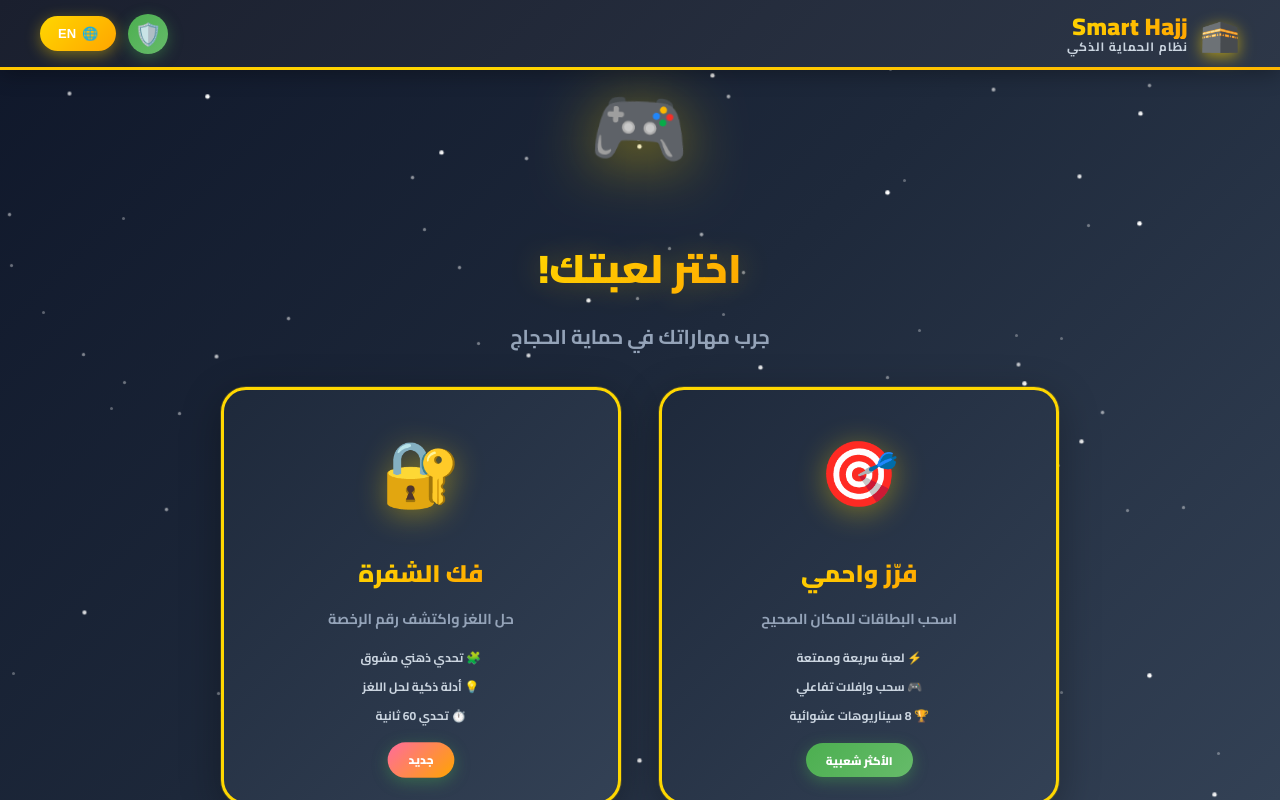
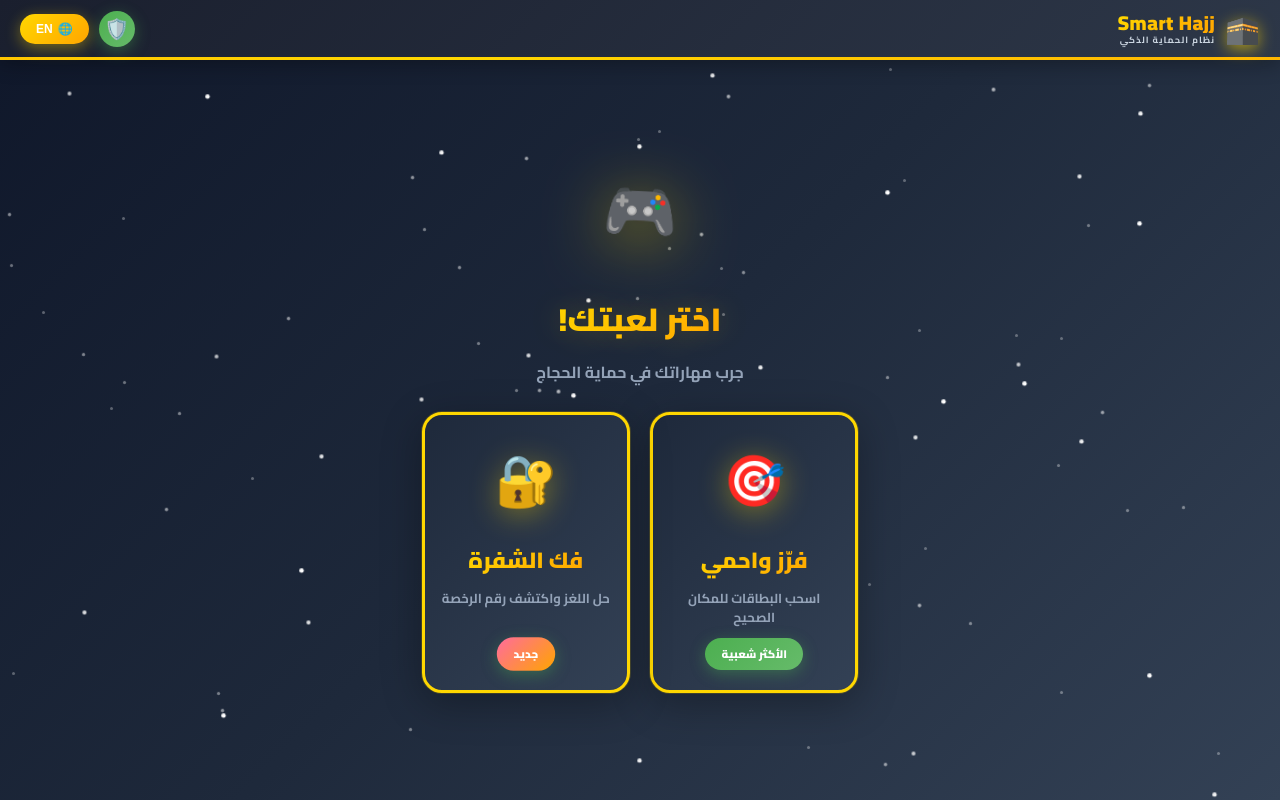
Before and after one commit to ManalAlyami7/new_game, a plain HTML site: page index.html in a window 1280 px wide. Drawn offline with nearby package versions, Linux system fonts and the light colour scheme.

Commit message:
Update index.html

```diff
--- a/index.html
+++ b/index.html
@@ -33,7 +33,6 @@ body {
     background-attachment: fixed;
 }
 
-/* Animated stars background */
 .star {
     position: fixed;
     width: 3px;
@@ -62,14 +61,14 @@ body {
 
 .top-bar {
     background: linear-gradient(135deg, #1a1f2e 0%, #2d3748 100%);
-    padding: 0 clamp(20px, 4vw, 40px);
+    padding: 0 20px;
     display: flex;
     justify-content: space-between;
     align-items: center;
     box-shadow: 0 4px 20px rgba(0, 0, 0, 0.3);
     position: relative;
     border-bottom: 3px solid #FFD700;
-    height: 70px;
+    height: 60px;
     flex-shrink: 0;
 }
 
@@ -93,11 +92,11 @@ body {
 .brand-logo {
     display: flex;
     align-items: center;
-    gap: 12px;
+    gap: 10px;
 }
 
 .brand-icon {
-    font-size: 32px;
+    font-size: 28px;
     filter: drop-shadow(0 4px 8px rgba(255, 215, 0, 0.6));
 }
 
@@ -108,7 +107,7 @@ body {
 }
 
 .brand-text {
-    font-size: clamp(18px, 2.5vw, 24px);
+    font-size: 20px;
     font-weight: 900;
     background: linear-gradient(135deg, #FFD700 0%, #FFA500 100%);
     -webkit-background-clip: text;
@@ -119,7 +118,7 @@ body {
 }
 
 .brand-tagline {
-    font-size: clamp(9px, 1.2vw, 12px);
+    font-size: 9px;
     color: #CBD5E0;
     font-weight: 600;
     letter-spacing: 1px;
@@ -130,23 +129,23 @@ body {
 .header-actions {
     display: flex;
     align-items: center;
-    gap: 12px;
+    gap: 10px;
 }
 
 .lang-toggle {
     background: linear-gradient(135deg, #FFD700 0%, #FFA500 100%);
     border: none;
     color: white;
-    padding: 10px 18px;
+    padding: 8px 16px;
     border-radius: 50px;
     cursor: pointer;
-    font-size: 13px;
+    font-size: 12px;
     font-weight: 900;
     transition: all 0.3s ease;
     box-shadow: 0 4px 15px rgba(255, 215, 0, 0.4);
     display: flex;
     align-items: center;
-    gap: 6px;
+    gap: 5px;
 }
 
 .lang-toggle:hover {
@@ -155,14 +154,14 @@ body {
 }
 
 .header-shield {
-    width: 40px;
-    height: 40px;
+    width: 36px;
+    height: 36px;
     background: linear-gradient(135deg, #4CAF50 0%, #66BB6A 100%);
     border-radius: 50%;
     display: flex;
     align-items: center;
     justify-content: center;
-    font-size: 22px;
+    font-size: 20px;
     box-shadow: 0 4px 15px rgba(76, 175, 80, 0.4);
 }
 
@@ -170,7 +169,9 @@ body {
     flex: 1;
     display: flex;
     flex-direction: column;
-    padding: clamp(20px, 3vh, 40px) clamp(20px, 4vw, 60px);
+    align-items: center;
+    justify-content: center;
+    padding: 20px;
     overflow: hidden;
 }
 
@@ -179,8 +180,8 @@ body {
     flex-direction: column;
     align-items: center;
     justify-content: center;
-    height: 100%;
     animation: fadeInUp 0.6s ease;
+    max-width: 100%;
 }
 
 @keyframes fadeInUp {
@@ -189,8 +190,8 @@ body {
 }
 
 .selection-hero {
-    font-size: clamp(60px, 10vh, 100px);
-    margin-bottom: clamp(15px, 2vh, 25px);
+    font-size: 60px;
+    margin-bottom: 10px;
     animation: float 4s ease-in-out infinite;
     filter: drop-shadow(0 10px 30px rgba(255, 215, 0, 0.5));
 }
@@ -201,38 +202,37 @@ body {
 }
 
 .selection-title {
-    font-size: clamp(32px, 5vh, 48px);
+    font-size: 32px;
     background: linear-gradient(135deg, #FFD700 0%, #FFA500 100%);
     -webkit-background-clip: text;
     -webkit-text-fill-color: transparent;
     background-clip: text;
     font-weight: 900;
-    margin-bottom: clamp(8px, 1.5vh, 15px);
+    margin-bottom: 8px;
     text-align: center;
     text-shadow: 0 0 30px rgba(255, 215, 0, 0.3);
 }
 
 .selection-subtitle {
-    font-size: clamp(16px, 2.5vh, 22px);
+    font-size: 16px;
     color: #94A3B8;
     font-weight: 700;
-    margin-bottom: clamp(25px, 4vh, 40px);
+    margin-bottom: 25px;
     text-align: center;
 }
 
 .games-container {
     display: flex;
-    gap: clamp(20px, 3vw, 40px);
-    width: 100%;
-    max-width: 900px;
+    gap: 20px;
     justify-content: center;
+    max-width: 700px;
 }
 
 .game-card {
     background: linear-gradient(135deg, #1E293B 0%, #334155 100%);
     border: 3px solid #FFD700;
-    border-radius: 25px;
-    padding: clamp(25px, 3vh, 35px) clamp(20px, 2.5vw, 30px);
+    border-radius: 20px;
+    padding: 20px 15px;
     cursor: pointer;
     transition: all 0.4s cubic-bezier(0.34, 1.56, 0.64, 1);
     box-shadow: 0 10px 40px rgba(0, 0, 0, 0.3), 0 0 0 1px rgba(255, 215, 0, 0.2);
@@ -244,7 +244,7 @@ body {
     flex-direction: column;
     align-items: center;
     flex: 1;
-    max-width: 400px;
+    max-width: 280px;
     animation: cardAppear 0.6s ease backwards;
 }
 
@@ -272,25 +272,25 @@ body {
 }
 
 .game-card:hover {
-    transform: translateY(-10px) scale(1.03);
+    transform: translateY(-8px) scale(1.03);
     box-shadow: 0 20px 60px rgba(255, 215, 0, 0.4), 0 0 0 3px rgba(255, 215, 0, 0.4);
     border-color: #FFA500;
 }
 
 .game-card:active {
-    transform: translateY(-5px) scale(1.01);
+    transform: translateY(-4px) scale(1.01);
 }
 
 .game-icon {
-    font-size: clamp(60px, 8vh, 90px);
-    margin-bottom: clamp(15px, 2vh, 20px);
+    font-size: 50px;
+    margin-bottom: 10px;
     filter: drop-shadow(0 5px 15px rgba(255, 215, 0, 0.4));
     animation: gameIconFloat 3s ease-in-out infinite;
 }
 
 @keyframes gameIconFloat {
     0%, 100% { transform: translateY(0); }
-    50% { transform: translateY(-8px); }
+    50% { transform: translateY(-6px); }
 }
 
 .game-card:hover .game-icon {
@@ -303,49 +303,33 @@ body {
 }
 
 .game-name {
-    font-size: clamp(24px, 3vh, 32px);
+    font-size: 22px;
     font-weight: 900;
     background: linear-gradient(135deg, #FFD700 0%, #FFA500 100%);
     -webkit-background-clip: text;
     -webkit-text-fill-color: transparent;
     background-clip: text;
-    margin-bottom: clamp(10px, 1.5vh, 15px);
+    margin-bottom: 8px;
 }
 
 .game-description {
-    font-size: clamp(14px, 1.8vh, 17px);
+    font-size: 13px;
     color: #94A3B8;
     font-weight: 600;
-    line-height: 1.5;
-    margin-bottom: clamp(15px, 2vh, 20px);
-}
-
-.game-features {
-    display: flex;
-    flex-direction: column;
-    gap: clamp(6px, 0.8vh, 10px);
-    margin-bottom: clamp(15px, 2vh, 20px);
-}
-
-.game-feature {
-    font-size: clamp(12px, 1.5vh, 15px);
-    color: #CBD5E0;
-    font-weight: 600;
-    display: flex;
-    align-items: center;
-    justify-content: center;
-    gap: 8px;
+    line-height: 1.4;
+    margin-bottom: 12px;
 }
 
 .game-badge {
     display: inline-block;
     background: linear-gradient(135deg, #4CAF50 0%, #66BB6A 100%);
     color: white;
-    padding: clamp(6px, 0.8vh, 8px) clamp(15px, 2vw, 20px);
+    padding: 6px 16px;
     border-radius: 50px;
-    font-size: clamp(11px, 1.4vh, 13px);
+    font-size: 11px;
     font-weight: 900;
     box-shadow: 0 4px 15px rgba(76, 175, 80, 0.4);
+    margin-top: auto;
 }
 
 .game-badge.new {
@@ -356,17 +340,6 @@ body {
 @keyframes pulse {
     0%, 100% { transform: scale(1); }
     50% { transform: scale(1.08); }
-}
-
-/* iPad Mini 6 specific (744x1133) */
-@media (min-width: 700px) and (max-width: 900px) {
-    .games-container {
-        max-width: 700px;
-    }
-
-    .game-card {
-        max-width: 320px;
-    }
 }
 </style>
 
@@ -387,16 +360,10 @@ function SmartHajjMenu() {
       sortName: "فرّز واحمي",
       sortIcon: "🎯",
       sortDescription: "اسحب البطاقات للمكان الصحيح",
-      sortFeature1: "⚡ لعبة سريعة وممتعة",
-      sortFeature2: "🎮 سحب وإفلات تفاعلي",
-      sortFeature3: "🏆 8 سيناريوهات عشوائية",
       sortBadge: "الأكثر شعبية",
       codeName: "فك الشفرة",
       codeIcon: "🔐",
       codeDescription: "حل اللغز واكتشف رقم الرخصة",
-      codeFeature1: "🧩 تحدي ذهني مشوق",
-      codeFeature2: "💡 أدلة ذكية لحل اللغز",
-      codeFeature3: "⏱️ تحدي 60 ثانية",
       codeBadge: "جديد"
     },
     en: {
@@ -409,16 +376,10 @@ function SmartHajjMenu() {
       sortName: "Sort & Protect",
       sortIcon: "🎯",
       sortDescription: "Drag cards to the correct zone",
-      sortFeature1: "⚡ Fast and fun gameplay",
-      sortFeature2: "🎮 Interactive drag & drop",
-      sortFeature3: "🏆 8 random scenarios",
       sortBadge: "Most Popular",
       codeName: "Code Breaker",
       codeIcon: "🔐",
       codeDescription: "Solve the puzzle to find the license",
-      codeFeature1: "🧩 Exciting mental challenge",
-      codeFeature2: "💡 Smart clues to solve",
-      codeFeature3: "⏱️ 60 second challenge",
       codeBadge: "New"
     }
   };
@@ -431,7 +392,6 @@ function SmartHajjMenu() {
   }, [currentLang]);
 
   useEffect(() => {
-    // Create stars
     const stars = [];
     for (let i = 0; i < 100; i++) {
       const star = document.createElement('div');
@@ -475,11 +435,6 @@ function SmartHajjMenu() {
               <div className="game-icon">{lang.sortIcon}</div>
               <div className="game-name">{lang.sortName}</div>
               <div className="game-description">{lang.sortDescription}</div>
-              <div className="game-features">
-                <div className="game-feature">{lang.sortFeature1}</div>
-                <div className="game-feature">{lang.sortFeature2}</div>
-                <div className="game-feature">{lang.sortFeature3}</div>
-              </div>
               <div className="game-badge">{lang.sortBadge}</div>
             </a>
 
@@ -487,11 +442,6 @@ function SmartHajjMenu() {
               <div className="game-icon">{lang.codeIcon}</div>
               <div className="game-name">{lang.codeName}</div>
               <div className="game-description">{lang.codeDescription}</div>
-              <div className="game-features">
-                <div className="game-feature">{lang.codeFeature1}</div>
-                <div className="game-feature">{lang.codeFeature2}</div>
-                <div className="game-feature">{lang.codeFeature3}</div>
-              </div>
               <div className="game-badge new">{lang.codeBadge}</div>
             </a>
           </div>
```
